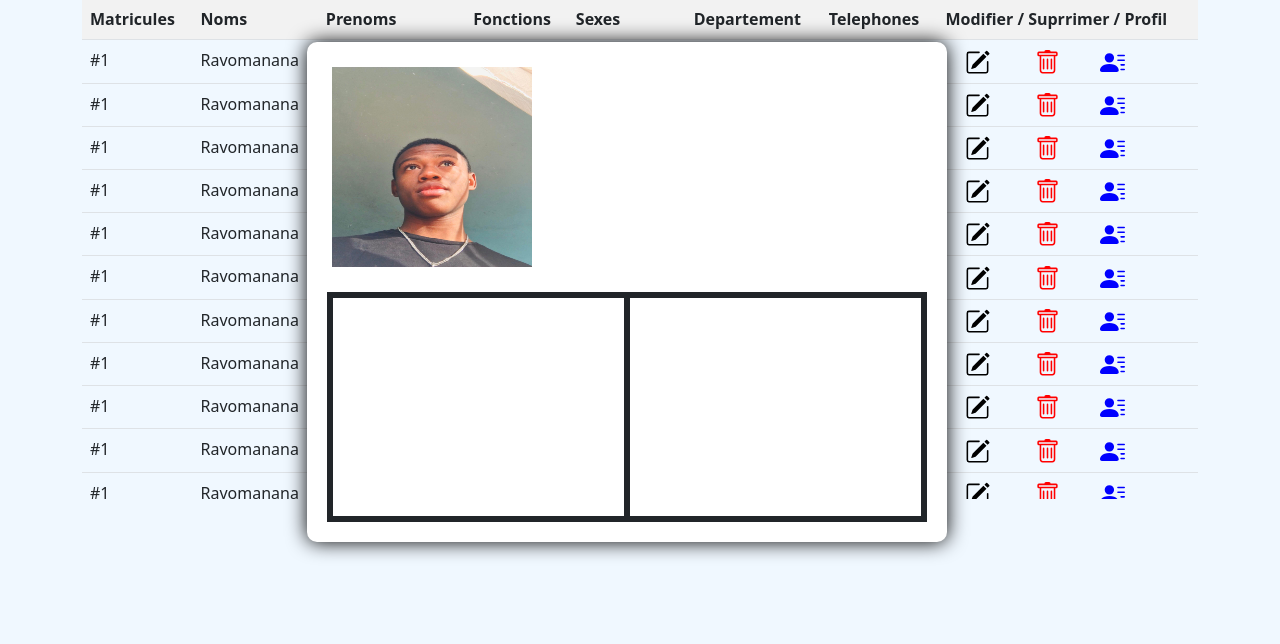
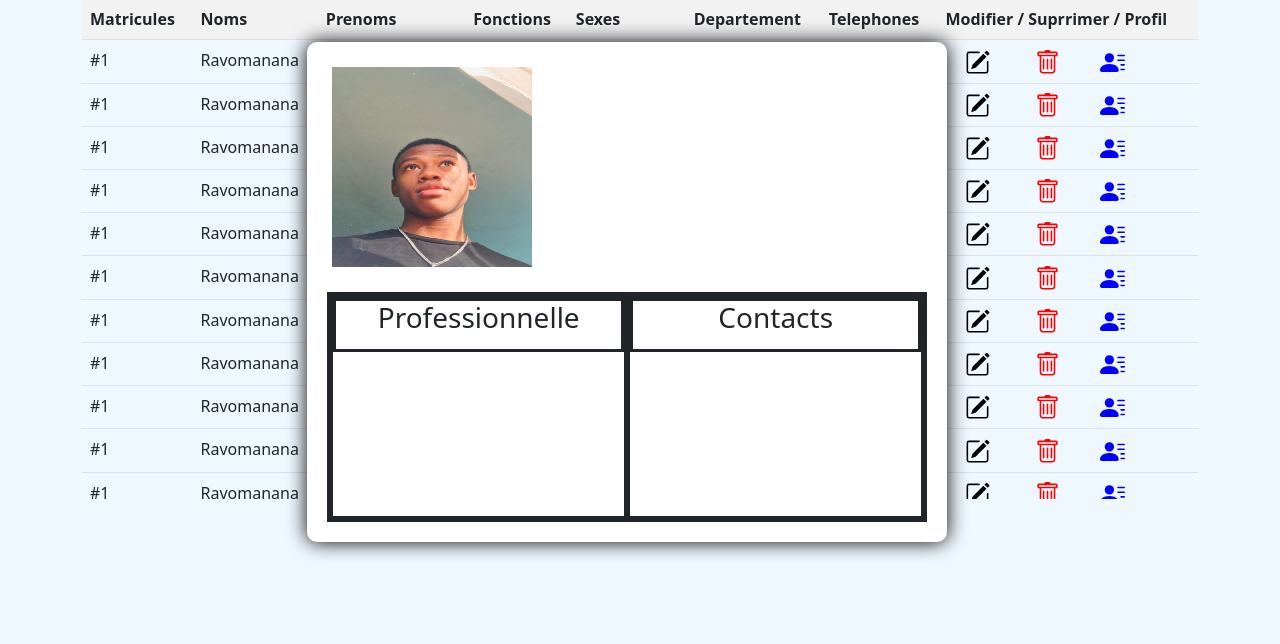
Before and after one commit to branGitfox/gestionEmployers, a PHP site: page /employer.html in a window 1280 px wide. Shown: the part 189-833 px from the top of the page. Run offline with PHP 8.4, Linux system fonts and the light colour scheme.

Commit message:
structuration de la partie professionel et partie contact

```diff
--- a/css/employé.css
+++ b/css/employé.css
@@ -73,9 +73,8 @@ h1 {
     letter-spacing:3px;
     box-shadow: 7px 5px 5px 0px rgba(27, 27, 27, 0.91);
     position: relative;
+}
 
-
-}
 .menu-container>div a:hover{
     transform: translateY(-10px);
     transition: .5s;
--- a/employer.html
+++ b/employer.html
@@ -95,7 +95,16 @@
 
    .footer > div {
     border: solid;
+    display: grid;
+    grid-template-rows: 1fr 3fr;
    }
+
+   .footer > div .title {
+    border: solid;
+    text-align: center;
+   }
+
+
    .sary {
     width: 100%;
     height: 100%;
@@ -397,8 +406,12 @@
                 <div class="anarana"></div>
            </div>
            <div class="footer">
-            <div class="left-info"></div>
-            <div class="right-info"></div>
+            <div class="left-info">
+                <div class="title"><h3>Professionnelle</h3></div>
+            </div>
+            <div class="right-info">
+                <div class="title"><h3>Contacts</h3></div>
+            </div>
         </div>
         </div>
     </div>
```
